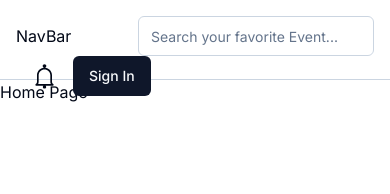
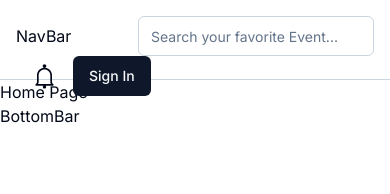
Before and after one commit to DevAnonitos/OU-Social-Hub, a Next.js app in the folder frontend/: page / in a window 390 px wide. Shown: the top 194 px of the page. Built offline with nearby package versions, Linux system fonts and the light colour scheme.

Commit message:
Feat(BottomBar): Add BottomBar Component to Layout

```diff
--- a/frontend/app/layout.tsx
+++ b/frontend/app/layout.tsx
@@ -5,6 +5,7 @@ import "./globals.css";
 import LeftSideBar from "@/components/LeftSideBar/LeftSideBar";
 import RightSideBar from "@/components/RightSideBar/RightSideBar";
 import NavBar from "@/components/NavBar/NavBar";
+import BottomBar from "@/components/BottomBar/BottomBar";
 
 const inter = Inter({ subsets: ["latin"] });
 
@@ -38,6 +39,7 @@ export default function RootLayout({
             <RightSideBar />
           </div>
         </div>
+        <BottomBar />
       </body>
     </html>
   );
--- /dev/null
+++ b/frontend/components/BottomBar/BottomBar.tsx
@@ -0,0 +1,9 @@
+import React from 'react';
+
+const BottomBar = () => {
+  return (
+    <div className='flex lg:hidden md:hidden'>BottomBar</div>
+  );
+};
+
+export default BottomBar;
```
